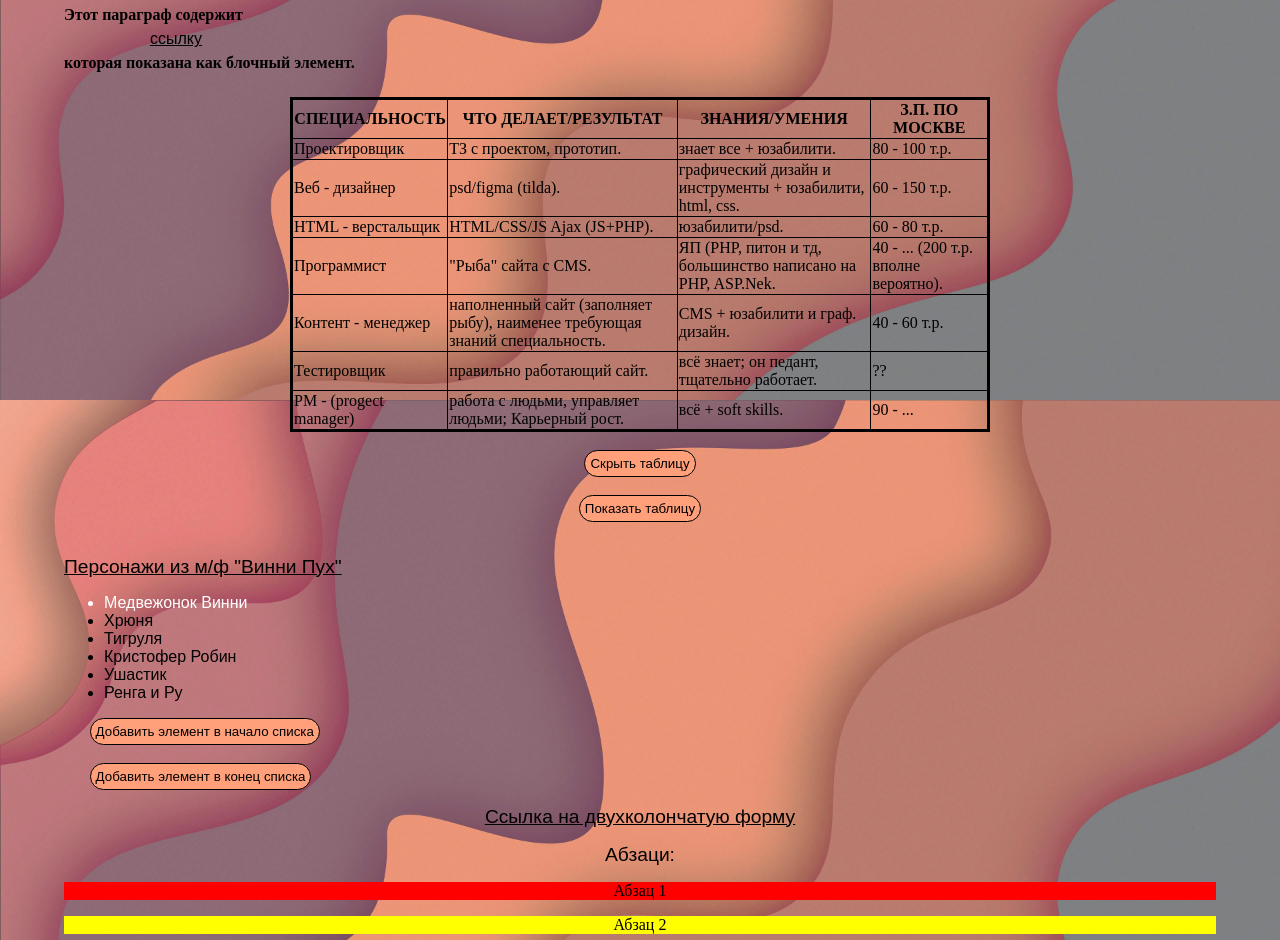
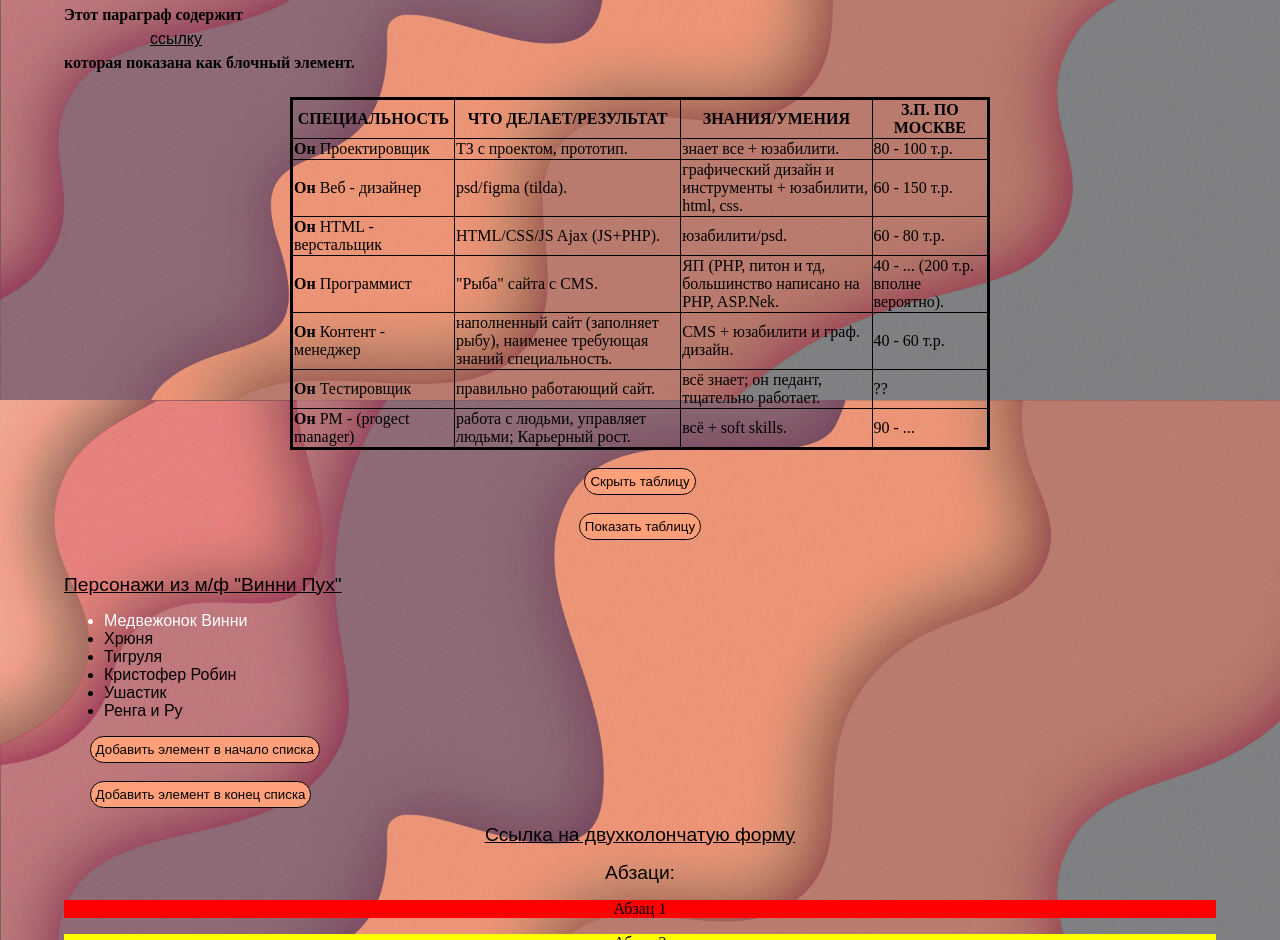
Before and after one commit to sofachernikova/chernikova_myStr, a plain HTML site: page index.html in a window 1280 px wide. Shown: the part 1200-2140 px from the top of the page. Drawn offline with nearby package versions, Linux system fonts and the light colour scheme.

Commit message:
Add word to someone tag (<b>)

```diff
--- a/index.html
+++ b/index.html
@@ -50,9 +50,10 @@ $(document).ready(function(){
 	$( "h4" ).find( "span" ).css( "color", "blue" );
 
 	// Изменение цвета фона абзаца при наведении
-	$( this ).slideUp();
+	$( "this" ).slideUp();
 
-	//
+	// Добавление опр. слова к какому-либо тегу (<b>)
+	$( "td.heIs" ).prepend( "<b>Он </b>" );
 });
 
 </script>
@@ -99,7 +100,8 @@ $(document).ready(function(){
 	p:hover {
 		background: orange;
 		transition: all 0.8s ease 0s;
-  }
+	}
+
 </style> <!--ВНЕДРЕННЫЙ СТИЛЬ-->
 <body>
 	<br>
@@ -153,47 +155,47 @@ $(document).ready(function(){
 			    <th>З.П. ПО МОСКВЕ</th>
 		    </tr>
 		    <tr>
-			    <td>Проектировщик</td>
+				<td class="heIs">Проектировщик</td>
 			    <td>ТЗ с проектом, прототип.</td>
 			    <td>знает все + юзабилити.</td>
 			    <td>80 - 100 т.р.</td>
 		    </tr>
 		    <tr>
-			    <td>Веб - дизайнер</td>
+			    <td class="heIs">Веб - дизайнер</td>
 			    <td>psd/figma (tilda).</td>
 			    <td>графический дизайн и инструменты + юзабилити, html, css.</td>
 			    <td>60 - 150 т.р.</td>
 		    <tr>
 
-			    <td>HTML - верстальщик</td>
+			    <td class="heIs">HTML - верстальщик</td>
 			    <td>HTML/CSS/JS Ajax (JS+PHP).</td>
 			    <td>юзабилити/psd.</td>
 			    <td>60 - 80 т.р.</td>
 		    </tr>
 		       <tr>
 
-			    <td>Программист</td>
+			    <td class="heIs">Программист</td>
 			    <td>"Рыба" сайта с CMS.</td>
 			    <td>ЯП (PHP, питон и тд, большинство написано на PHP, ASP.Nek.</td>
 			    <td>40 - ... (200 т.р. вполне вероятно).</td>
 		    </tr>
 		       <tr>
 
-			    <td>Контент - менеджер</td>
+			    <td class="heIs">Контент - менеджер</td>
 			    <td>наполненный сайт (заполняет рыбу), наименее требующая знаний специальность.</td>
 			    <td>CMS + юзабилити и граф. дизайн.</td>
 			    <td>40 - 60 т.р.</td>
 		    </tr>
 		       <tr>
 
-			    <td>Тестировщик</td>
+			    <td class="heIs">Тестировщик</td>
 			    <td>правильно работающий сайт.</td>
 			    <td>всё знает; он педант, тщательно работает.</td>
 			    <td>??</td>
 		    </tr>
 		       <tr>
 
-			    <td>PM - (progect manager)</td>
+			    <td class="heIs">PM - (progect manager)</td>
 			    <td>работа с людьми, управляет людьми; Карьерный рост.</td>
 			    <td>всё + soft skills.</td>
 			    <td>90 - ...</td>
```
